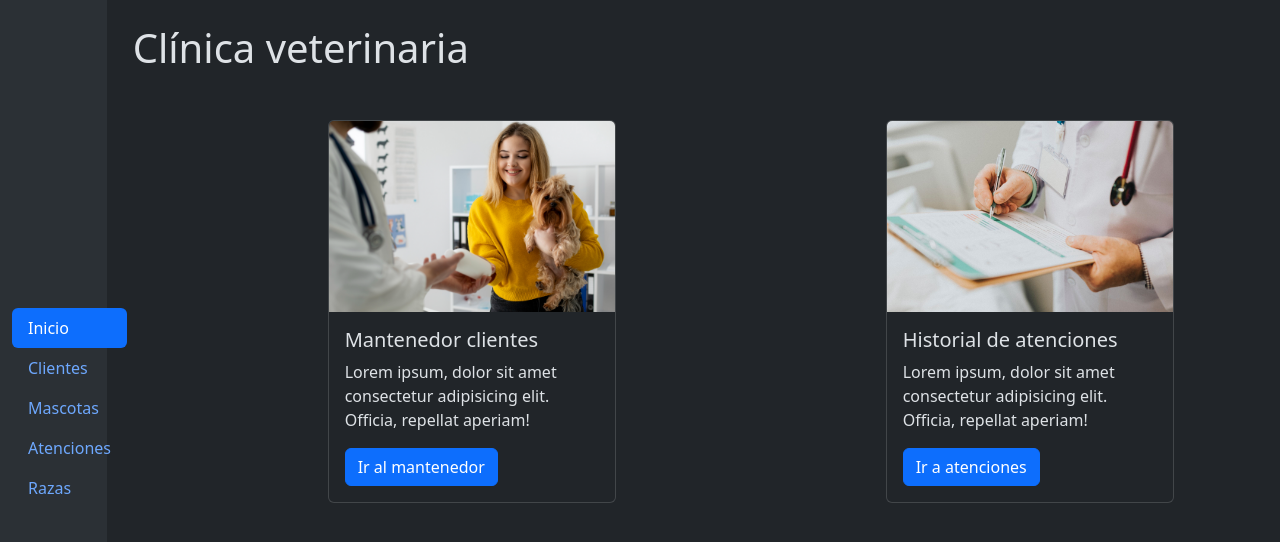
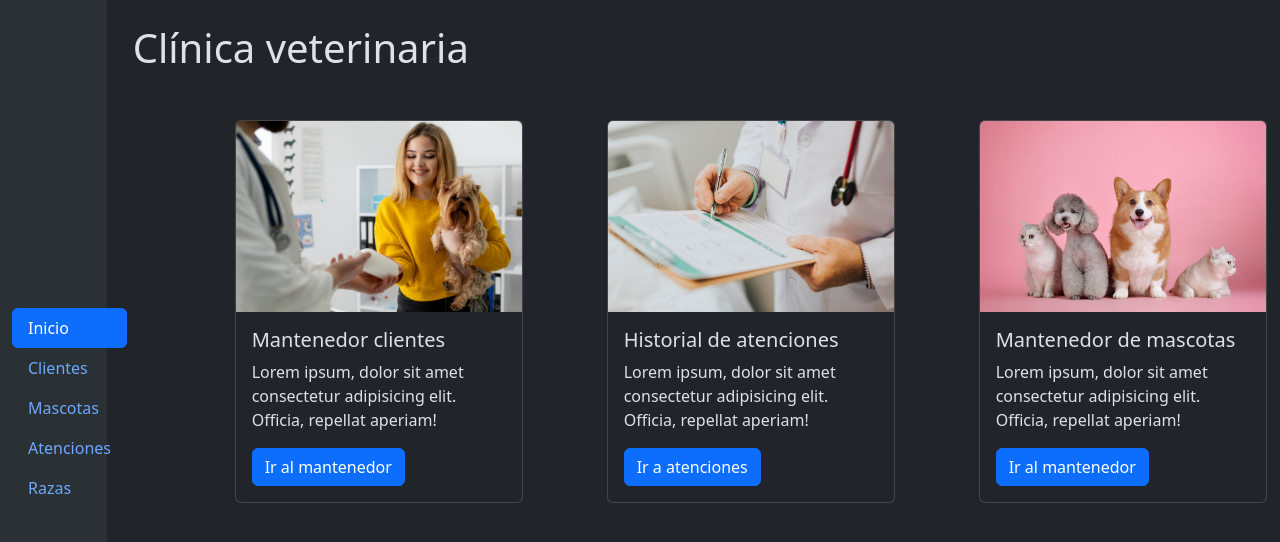
Before and after one commit to HowLonely/sistema-veterinaria, a Django app: page / in a window 1280 px wide; the page is wider, and only the part inside the window is pictured. Shown: the top 542 px of that part. Run offline with Django 4.2, Linux system fonts and the light colour scheme; some libraries are stand-ins or nearby versions.

Commit message:
Agregado mantenedor de mascotas a index

```diff
--- a/templates/veterinaria/index.html
+++ b/templates/veterinaria/index.html
@@ -68,6 +68,15 @@
                 </div>
               </div>
 
+              <div class="card" style="width: 18rem;">
+                <img src="../../static/images/mantenedor-mascotas.jpg" class="card-img-top" alt="...">
+                <div class="card-body">
+                  <h5 class="card-title">Mantenedor de mascotas</h5>
+                  <p class="card-text">Lorem ipsum, dolor sit amet consectetur adipisicing elit. Officia, repellat aperiam!</p>
+                  <a href="{% url 'mascotas' %}" class="btn btn-primary">Ir al mantenedor</a>
+                </div>
+              </div>
+
 
 
             </div>
```
Also changed, not shown: static/images/mantenedor-mascotas.jpg (added).
